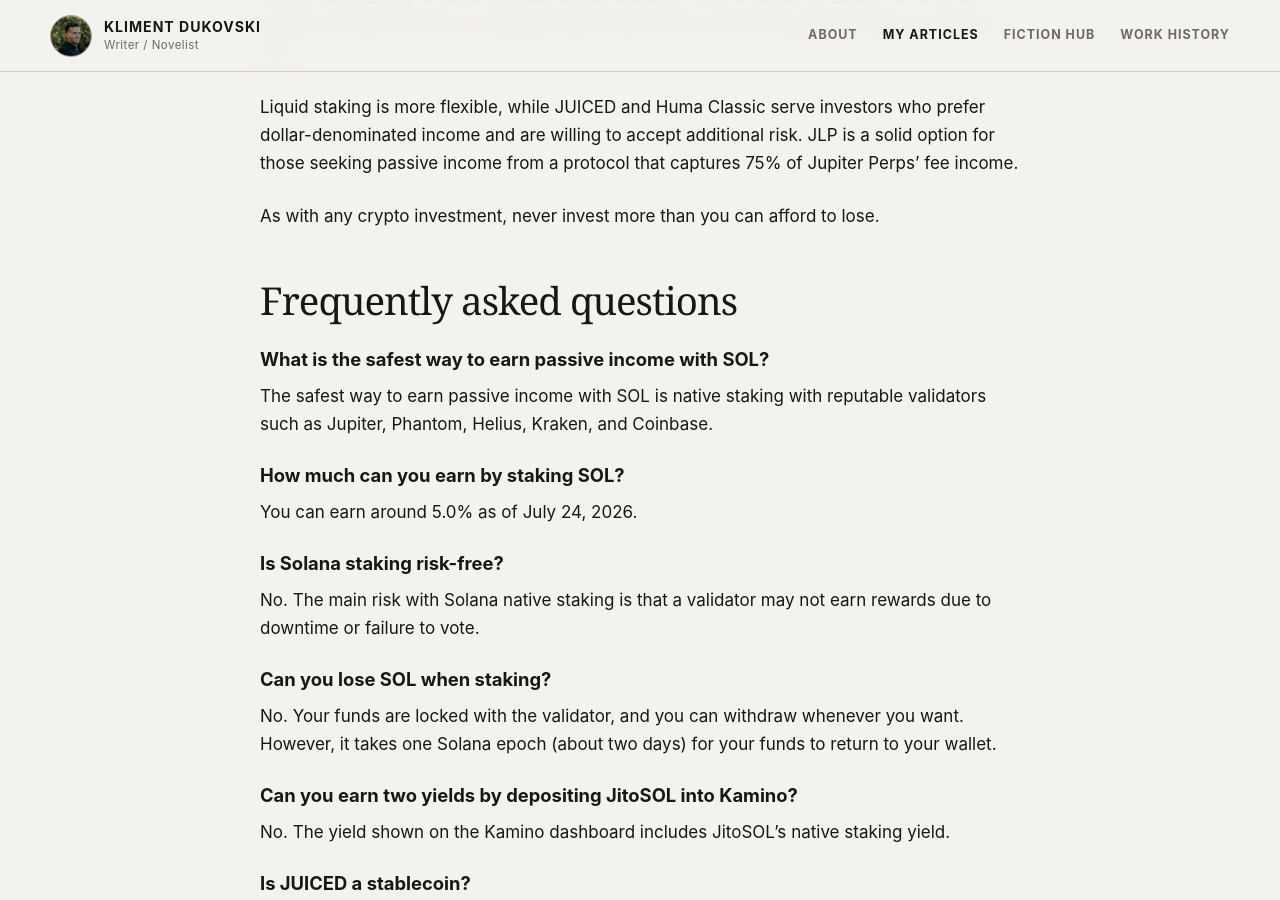
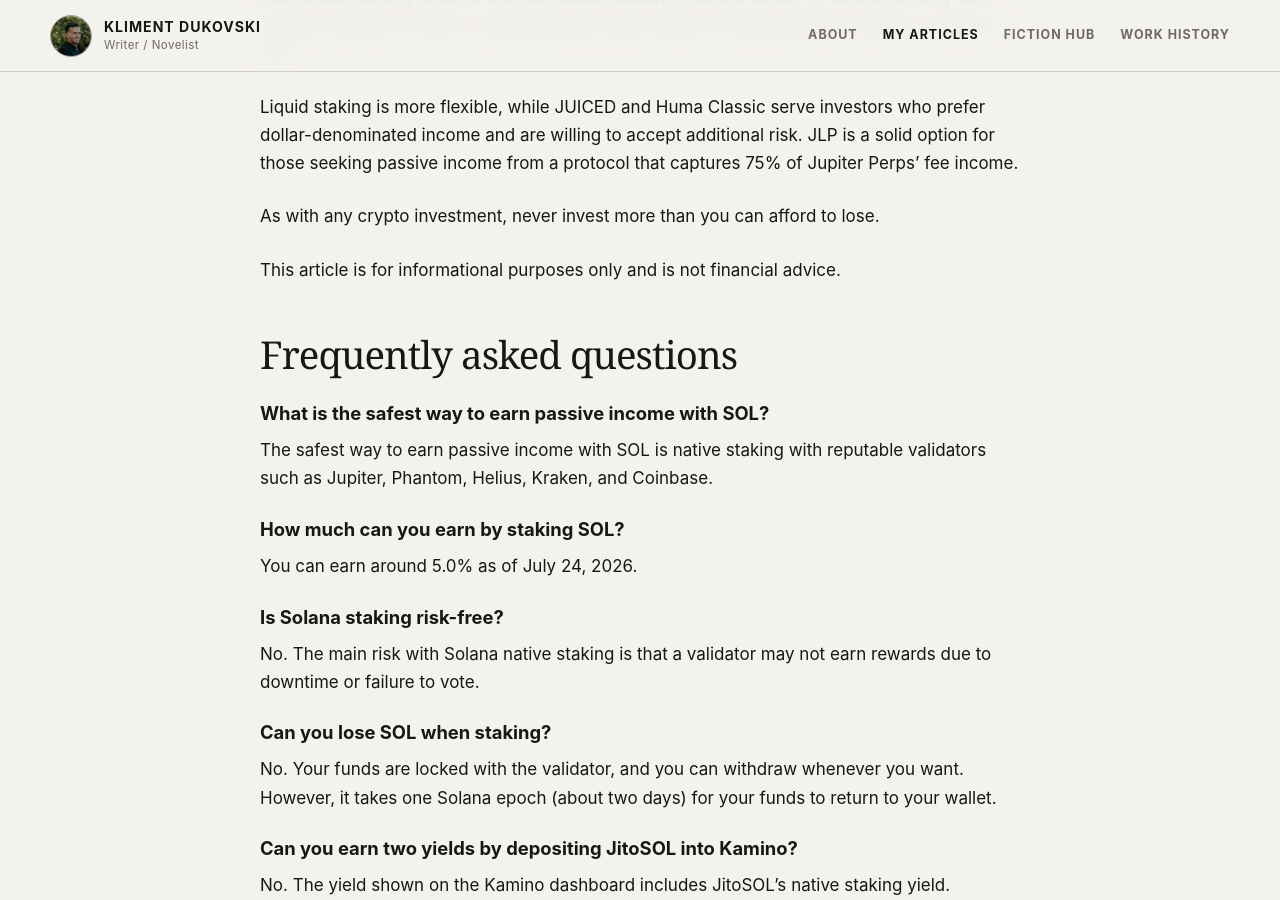
Before and after one commit to kliment-dukovski/kliment-dukovski.github.io, a Jekyll site: the page built from _posts/2026-07-24-best-solana-passive-income.md, in a window 1280 px wide and 900 px high, scrolled down 20469 px. Built offline with Jekyll 4.4.1, drawn with Linux system fonts in a browser that asks for light colours.

Commit message:
Update 2026-07-24-best-solana-passive-income.md

```diff
--- a/_posts/2026-07-24-best-solana-passive-income.md
+++ b/_posts/2026-07-24-best-solana-passive-income.md
@@ -456,6 +456,8 @@ Liquid staking is more flexible, while JUICED and Huma Classic serve investors w
 
 As with any crypto investment, never invest more than you can afford to lose.
 
+This article is for informational purposes only and is not financial advice.
+
 ## Frequently asked questions
 
 ### What is the safest way to earn passive income with SOL?
```
